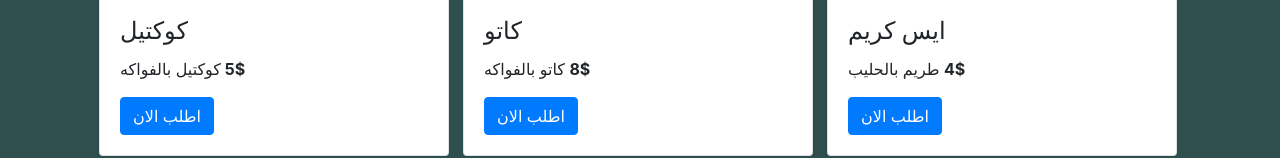
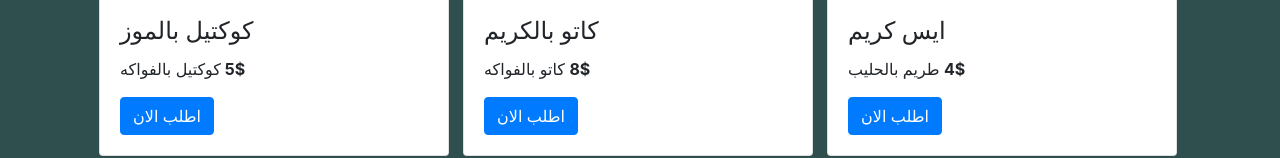
Before and after one commit to omaracac/delicious-resaurant, a plain HTML site: page index.html in a window 1280 px wide. Shown: the part 3371-3529 px from the top of the page. Drawn offline with nearby package versions, Linux system fonts and the light colour scheme.

Commit message:
Update index.html

```diff
--- a/index.html
+++ b/index.html
@@ -265,7 +265,7 @@
 <div class="card" style="width:350px">
   <img class="card-img-top" src="./images/s9.jpg" alt="Card image">
   <div class="card-body">
-    <h4 class="card-title">كوكتيل</h4>
+    <h4 class="card-title">كوكتيل بالموز</h4>
     <p class="card-text">كوكتيل بالفواكه<b> <bdi>5$</bdi> </b></p>
     <a href="#" class="btn btn-primary">اطلب الان</a>
   </div>
@@ -274,7 +274,7 @@
 <div class="card" style="width:350px">
   <img class="card-img-top" src="./images/s3.jpg" alt="Card image">
   <div class="card-body">
-    <h4 class="card-title">كاتو</h4>
+    <h4 class="card-title">كاتو بالكريم</h4>
     <p class="card-text">كاتو بالفواكه <b> <bdi> 8$</bdi> </b></p>
     <a href="#" class="btn btn-primary">اطلب الان</a>
   </div>
```
